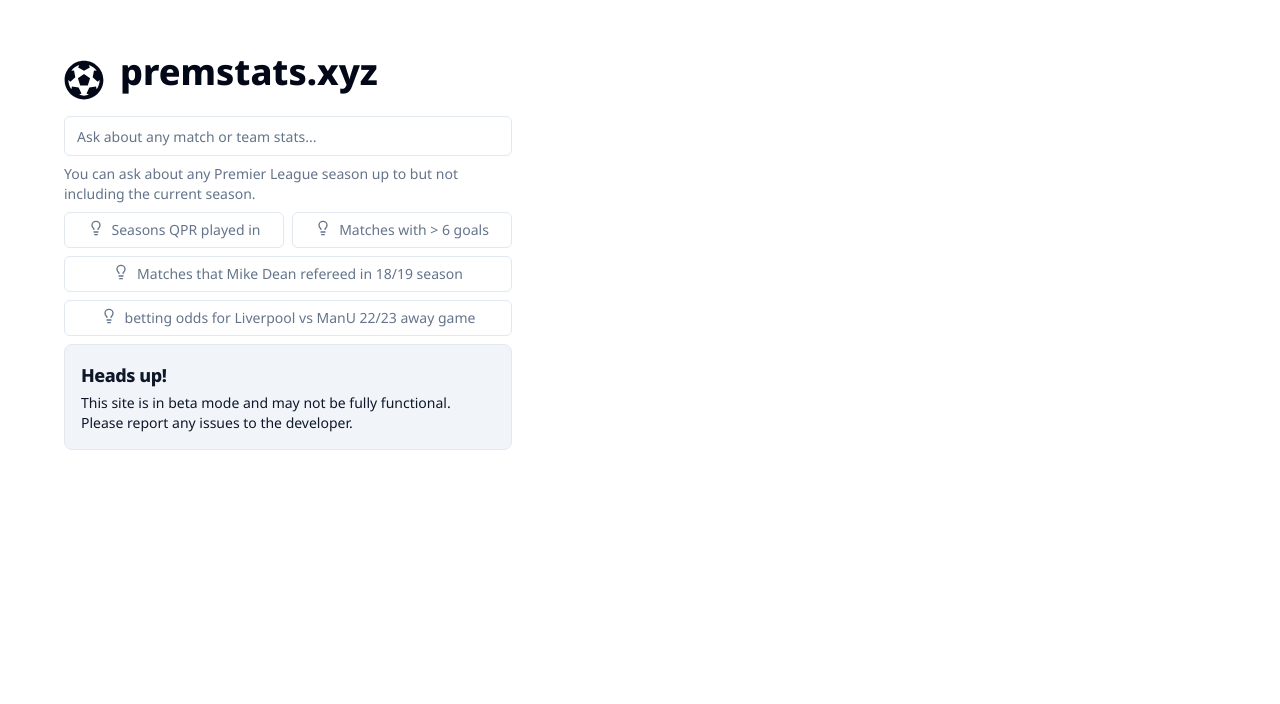
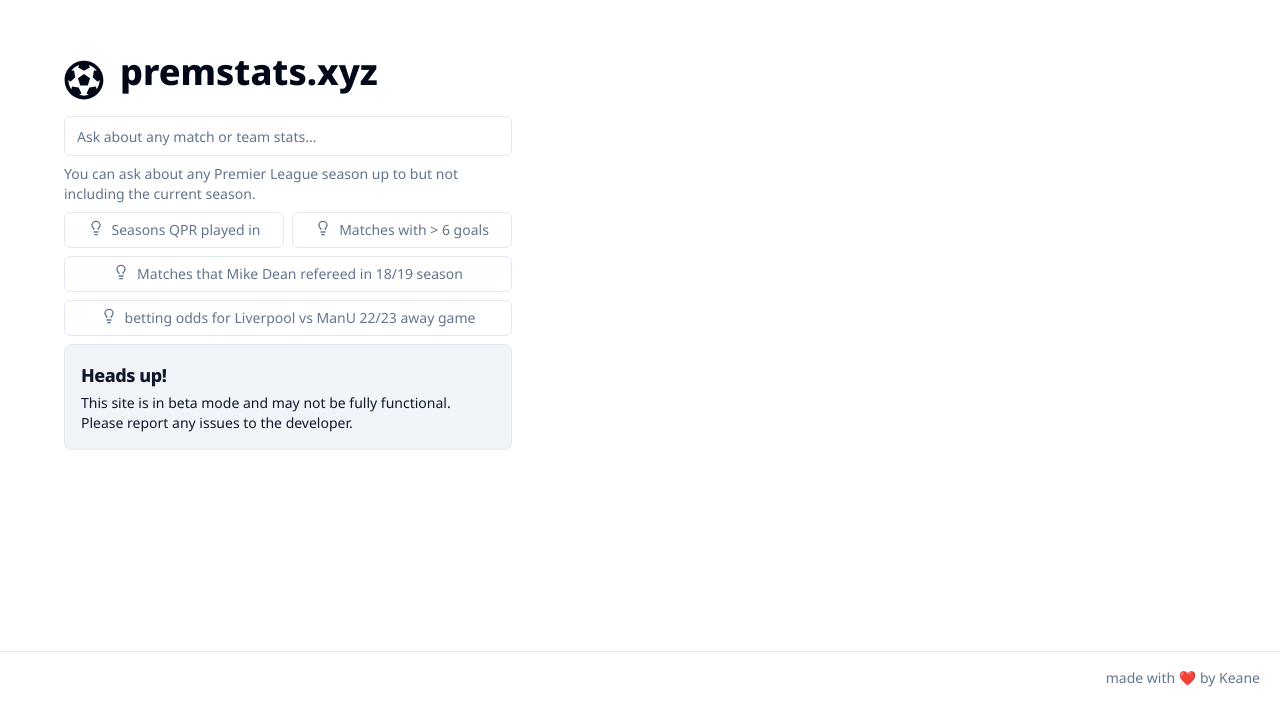
Before and after one commit to kj3moraes/premstats, a Next.js app in the folder premstats-frontend/: page / in a window 1280 px wide. Shown: the part 149-853 px from the top of the page. Before the commit the page ends 800 px from the top, so only its background shows below. Built offline with nearby package versions, Linux system fonts and the light colour scheme.

Commit message:
added the footer

```diff
--- a/premstats-frontend/app/layout.tsx
+++ b/premstats-frontend/app/layout.tsx
@@ -2,6 +2,7 @@ import type { Metadata } from 'next';
 import clsx from 'clsx';
 import { Noto_Sans } from 'next/font/google';
 import { Analytics } from '@vercel/analytics/react';
+import Footer from '@/components/footer';
 import './globals.css';
 
 const notosans = Noto_Sans({
@@ -25,6 +26,7 @@ export default function RootLayout({
     <html lang='en' className={clsx(notosans.variable)}>
       <body className={`antialiased`}>
         {children}
+        <Footer />
         <Analytics />
       </body>
     </html>
--- a/premstats-frontend/components/footer.tsx
+++ b/premstats-frontend/components/footer.tsx
@@ -2,8 +2,8 @@ import React from 'react';
 
 const Footer = () => {
   return (
-    <footer className='w-full border-t border-border bg-background py-4'>
-      <div className='container mx-auto'>
+    <footer className='w-full border-t border-border py-4'>
+      <div className='mr-5'>
         <div className='flex justify-end'>
           <p className='text-sm text-muted-foreground'>
             made with ❤️ by{' '}
```
